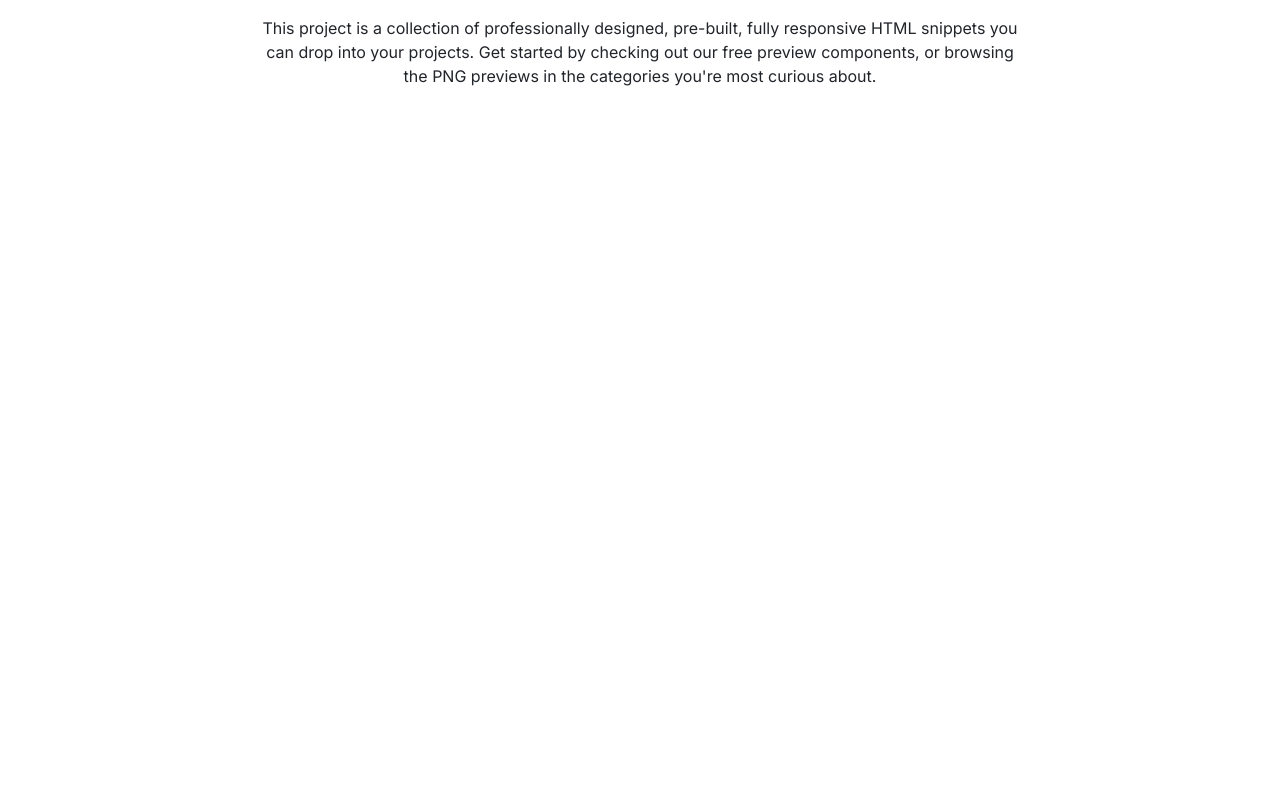
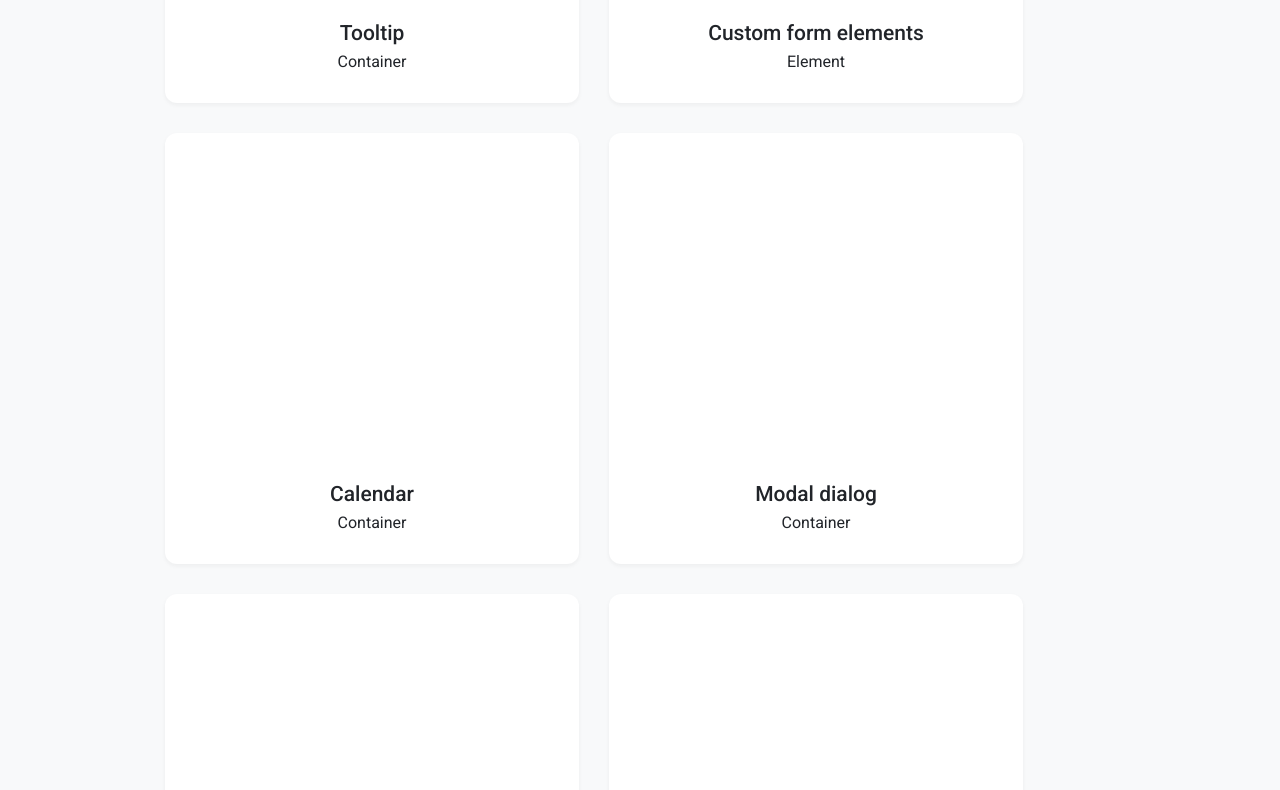
Before and after one commit to js-tasks-ru/htmlcss-20230411_svetlana87, a website: page index.html in a window 1280 px wide. Shown: the part 595-1385 px from the top of the page. Before the commit the page ends 800 px from the top, so only its background shows below. Drawn offline with Linux system fonts and the light colour scheme.

Commit message:
Карточки на главной странице

```diff
--- a/assets/css/main.css
+++ b/assets/css/main.css
@@ -4,6 +4,7 @@
 @import '../../components/header/header.css';
 @import '../../components/main/main.css';
 @import '../../components/footer/footer.css';
+@import '../../components/card/card.css';
 
 :root {
     --white: #ffffff;
--- /dev/null
+++ b/components/card/card.css
@@ -0,0 +1,36 @@
+.card {
+    width: 350px;
+    min-height: 367px;
+    box-shadow: 0px 2px 4px rgba(33, 36, 41, 0.05);
+    border-radius: 12px;
+    background: var(--white);
+    padding: 32px;
+    display: flex;
+    flex-flow: column;
+}
+
+.card__body {
+    flex-grow: 1;
+}
+
+.card__title {
+    font-family: 'Roboto';
+    font-style: normal;
+    font-weight: 500;
+    font-size: 21px;
+    line-height: 25px;
+    text-align: center;
+    color: var(--black);
+    padding-top: 25px;
+}
+
+.card__type {
+    font-family: 'Roboto';
+    font-style: normal;
+    font-weight: 400;
+    font-size: 16px;
+    line-height: 19px;
+    text-align: center;
+    color: var(--black);
+    padding-top: 6px;
+}
--- a/components/main/main.css
+++ b/components/main/main.css
@@ -3,4 +3,9 @@
     background: var(--grey-1);
     border-top: 1px solid var(--grey-2);
     border-bottom: 1px solid var(--grey-2);
+    display: flex;
+    flex-direction: row;
+    flex-wrap: wrap;
+    gap: 30px;
+    padding: 68px 165px;
 }
--- a/index.html
+++ b/index.html
@@ -18,6 +18,36 @@
             </header>
             <main class="main">
                 <div class="main__content">
+                    <div class="card">
+                        <div class="card__body"></div>
+                        <div class="card__title">Tooltip</div>
+                        <div class="card__type">Container</div>
+                    </div>
+                    <div class="card">
+                        <div class="card__body"></div>
+                        <div class="card__title">Custom form elements</div>
+                        <div class="card__type">Element</div>
+                    </div>
+                    <div class="card">
+                        <div class="card__body"></div>
+                        <div class="card__title">Calendar</div>
+                        <div class="card__type">Container</div>
+                    </div>
+                    <div class="card">
+                        <div class="card__body"></div>
+                        <div class="card__title">Modal dialog</div>
+                        <div class="card__type">Container</div>
+                    </div>
+                    <div class="card">
+                        <div class="card__body"></div>
+                        <div class="card__title">Histogram</div>
+                        <div class="card__type">Element</div>
+                    </div>
+                    <div class="card">
+                        <div class="card__body"></div>
+                        <div class="card__title">Avatar</div>
+                        <div class="card__type">Element</div>
+                    </div>
                 </div>
             </main>
             <footer class="footer">
```
